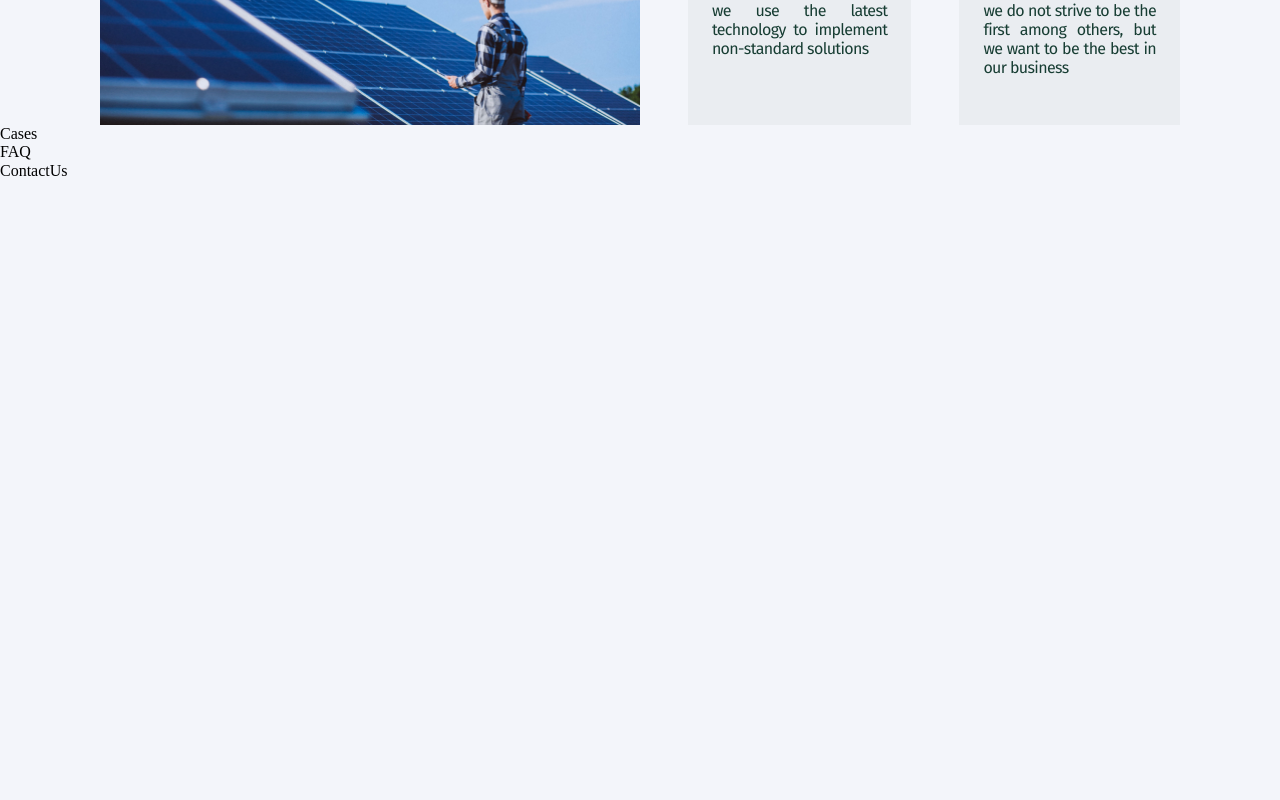
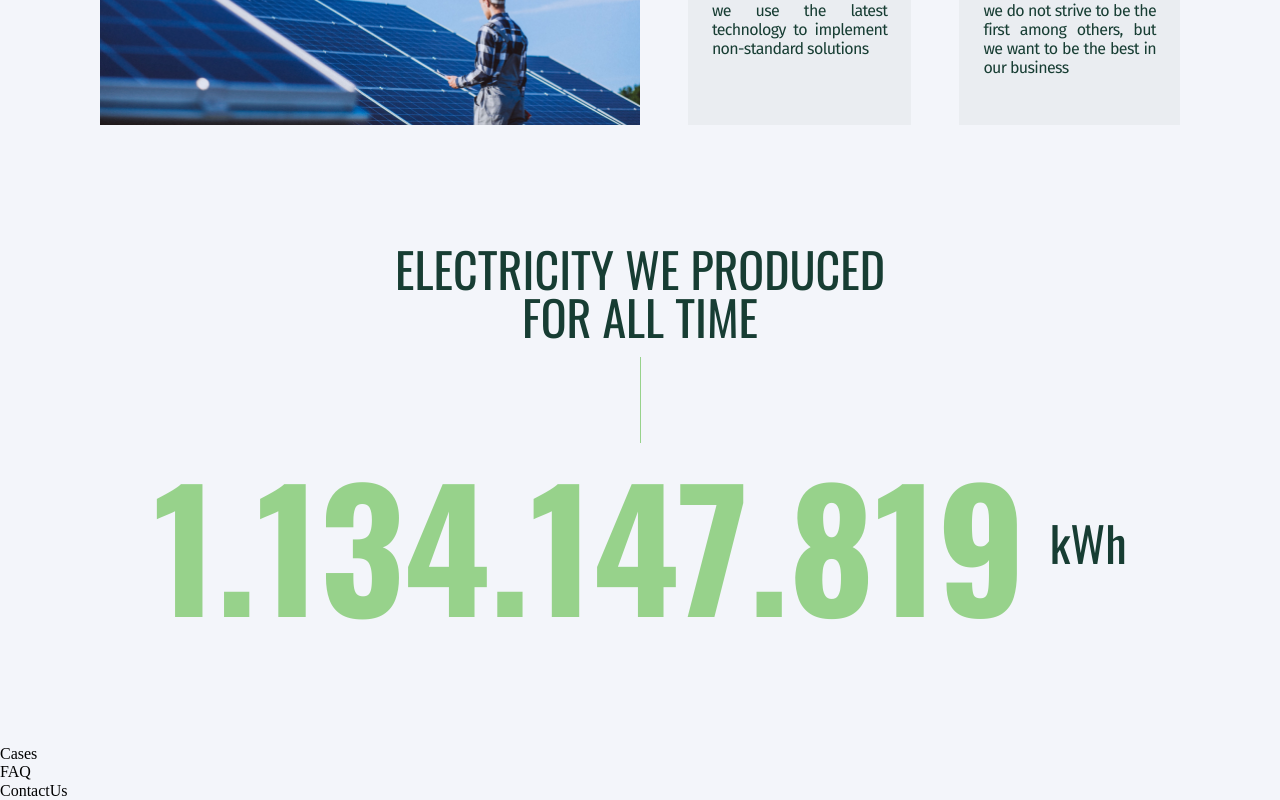
Before and after one commit to yurii-kovalchuk/ecosolution, a React (Vite) app: page / in a window 1280 px wide. Shown: the part 1981-2781 px from the top of the page. Before the commit the page ends 2161 px from the top, so only its background shows below. Built offline with nearby package versions, Linux system fonts and the light colour scheme.

Commit message:
create electricity section, add markup and styles

```diff
--- a/src/components/App/App.jsx
+++ b/src/components/App/App.jsx
@@ -4,6 +4,7 @@ import About from "../../sections/About/About";
 import Cases from "../../sections/Cases/Cases";
 import Questions from "../../sections/Questions/Questions";
 import ContactUs from "../../sections/ContactUs/ContactUs";
+import Electricity from "../../sections/Electricity/Electricity";
 
 function App() {
   return (
@@ -11,6 +12,7 @@ function App() {
       <Header />
       <Main />
       <About />
+      <Electricity />
       <Cases />
       <Questions />
       <ContactUs />
--- a/src/components/BurgerMenu/Modal/Modal.styled.jsx
+++ b/src/components/BurgerMenu/Modal/Modal.styled.jsx
@@ -8,6 +8,7 @@ export const Backdrop = styled.div`
   height: 100vh;
   background: rgba(23, 61, 51, 0.25);
   backdrop-filter: blur(2px);
+  z-index: 1001;
 `;
 
 export const ContentContainer = styled.div`
--- a/src/sections/About/About.styled.jsx
+++ b/src/sections/About/About.styled.jsx
@@ -1,12 +1,12 @@
 import styled from "styled-components";
 
 export const AboutSection = styled.section`
-  padding-top: 36px;
+  padding-bottom: 36px;
   @media screen and (min-width: 768px) {
-    padding-top: 100px;
+    padding-bottom: 100px;
   }
   @media screen and (min-width: 1280px) {
-    padding-top: 120px;
+    padding-bottom: 120px;
   }
 `;
 
--- /dev/null
+++ b/src/sections/Electricity/Electricity.jsx
@@ -0,0 +1,38 @@
+import { useState, useEffect } from "react";
+import valueFormatter from "../../utils/valueFormatter";
+import Container from "../../components/Container/Container";
+import {
+  ElectricityMeasure,
+  ElectricitySection,
+  ElectricityTitle,
+  ElectricityValue,
+  ValueWrap,
+} from "./Electricity.styled";
+
+const Electricity = () => {
+  const [count, setCount] = useState(1134147814);
+
+  useEffect(() => {
+    const intervalId = setInterval(() => {
+      setCount((prevCount) => prevCount + 1);
+    }, 1000);
+
+    return () => clearInterval(intervalId);
+  }, []);
+
+  return (
+    <ElectricitySection>
+      <Container>
+        <ElectricityTitle>
+          Electricity we produced for all time
+        </ElectricityTitle>
+        <ValueWrap>
+          <ElectricityValue>{valueFormatter(count)}</ElectricityValue>
+          <ElectricityMeasure>kWh</ElectricityMeasure>
+        </ValueWrap>
+      </Container>
+    </ElectricitySection>
+  );
+};
+
+export default Electricity;
--- /dev/null
+++ b/src/sections/Electricity/Electricity.styled.jsx
@@ -0,0 +1,110 @@
+import styled from "styled-components";
+
+export const ElectricitySection = styled.section`
+  padding-bottom: 36px;
+  text-align: center;
+  @media screen and (min-width: 768px) {
+    padding-bottom: 100px;
+  }
+  @media screen and (min-width: 1280px) {
+    padding-bottom: 120px;
+  }
+`;
+
+export const ElectricityTitle = styled.h2`
+  position: relative;
+  margin-bottom: 96px;
+  color: var(--dark-green-btn-color);
+  text-align: center;
+  font-family: var(--main-font);
+  font-size: 28px;
+  font-style: normal;
+  font-weight: 400;
+  line-height: 28px;
+  text-transform: uppercase;
+
+  &::after {
+    width: 1px;
+    height: 48px;
+    content: "";
+    display: block;
+    position: absolute;
+    left: 0;
+    right: 0;
+    margin: auto;
+    bottom: -72px;
+    background-color: var(--green-btn-color);
+  }
+
+  @media screen and (min-width: 768px) {
+    max-width: 368px;
+    margin: 0 auto 135px;
+    font-size: 36px;
+    line-height: 36px;
+    &::after {
+      height: 86px;
+      bottom: -110px;
+    }
+  }
+
+  @media screen and (min-width: 1280px) {
+    max-width: 500px;
+    margin: 0 auto 120px;
+    font-size: 48px;
+    line-height: 48px;
+    &::after {
+      bottom: -102px;
+    }
+  }
+`;
+
+export const ValueWrap = styled.div`
+  display: flex;
+  justify-content: center;
+  align-items: center;
+  gap: 8px;
+  @media screen and (min-width: 768px) {
+    gap: 24px;
+  }
+`;
+
+export const ElectricityValue = styled.span`
+  color: var(--green-btn-color);
+  text-align: center;
+  font-family: var(--main-font);
+  font-size: 48px;
+  font-style: normal;
+  font-weight: 700;
+  line-height: 48px;
+  text-transform: uppercase;
+  vertical-align: middle;
+
+  @media screen and (min-width: 768px) {
+    font-size: 100px;
+    line-height: 100px;
+  }
+
+  @media screen and (min-width: 1280px) {
+    font-size: 164px;
+    line-height: 164px;
+  }
+`;
+
+export const ElectricityMeasure = styled.span`
+  color: var(--dark-green-btn-color);
+  text-align: center;
+  font-family: var(--main-font);
+  font-size: 24px;
+  font-style: normal;
+  font-weight: 400;
+  line-height: 24px;
+
+  @media screen and (min-width: 768px) {
+    font-size: 28px;
+    line-height: 48px;
+  }
+
+  @media screen and (min-width: 1280px) {
+    font-size: 48px;
+  }
+`;
--- a/src/sections/Main/Main.styled.jsx
+++ b/src/sections/Main/Main.styled.jsx
@@ -7,12 +7,15 @@ import mainD1x from "../../assets/media/images/main/img-d@1x.jpg";
 import mainD2x from "../../assets/media/images/main/img-d@2x.jpg";
 
 export const MainSection = styled.section`
-  padding-top: 110px;
+  margin-top: 110px;
+  padding-bottom: 36px;
   @media screen and (min-width: 768px) {
-    padding-top: 128px;
+    margin-top: 128px;
+    padding-bottom: 100px;
   }
-  @media screen and (min-width: 128px) {
-    padding-top: 176px;
+  @media screen and (min-width: 1280px) {
+    margin-top: 176px;
+    padding-bottom: 120px;
   }
 `;
 
--- /dev/null
+++ b/src/utils/valueFormatter.jsx
@@ -0,0 +1,4 @@
+const valueFormatter = (value) =>
+  new Intl.NumberFormat("en-US").format(value).replace(/,/g, ".");
+
+export default valueFormatter;
```
